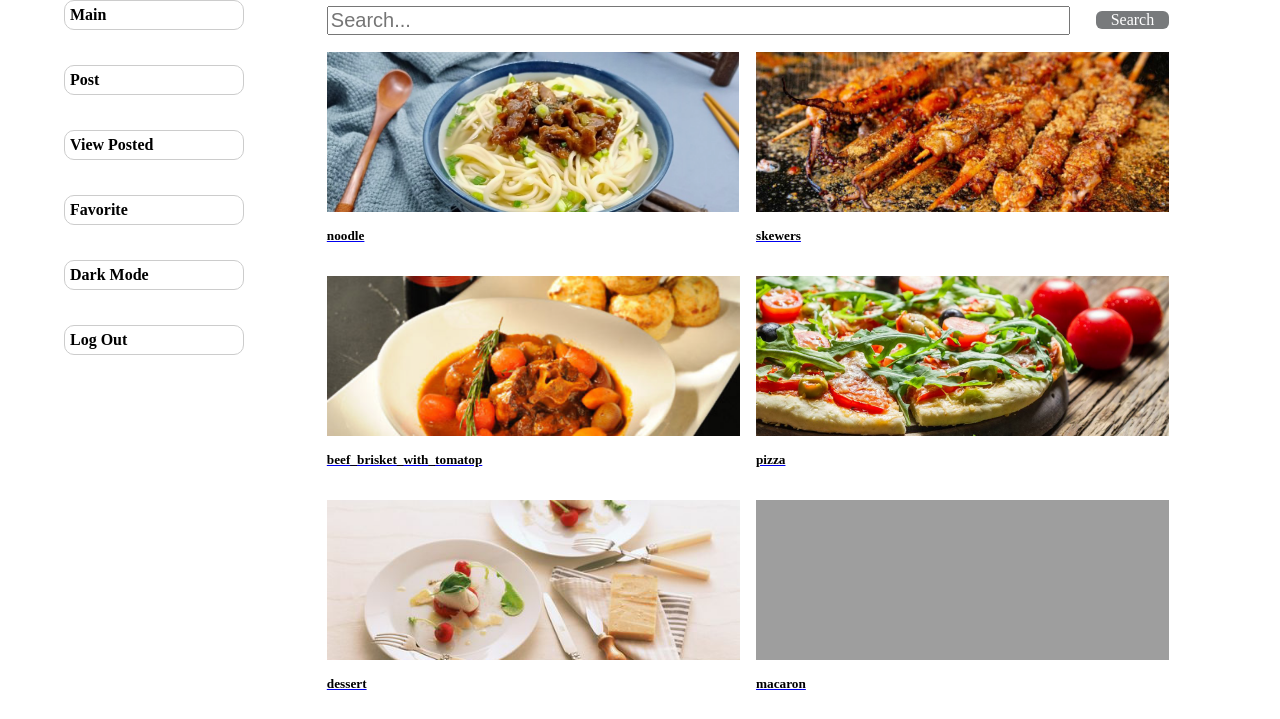
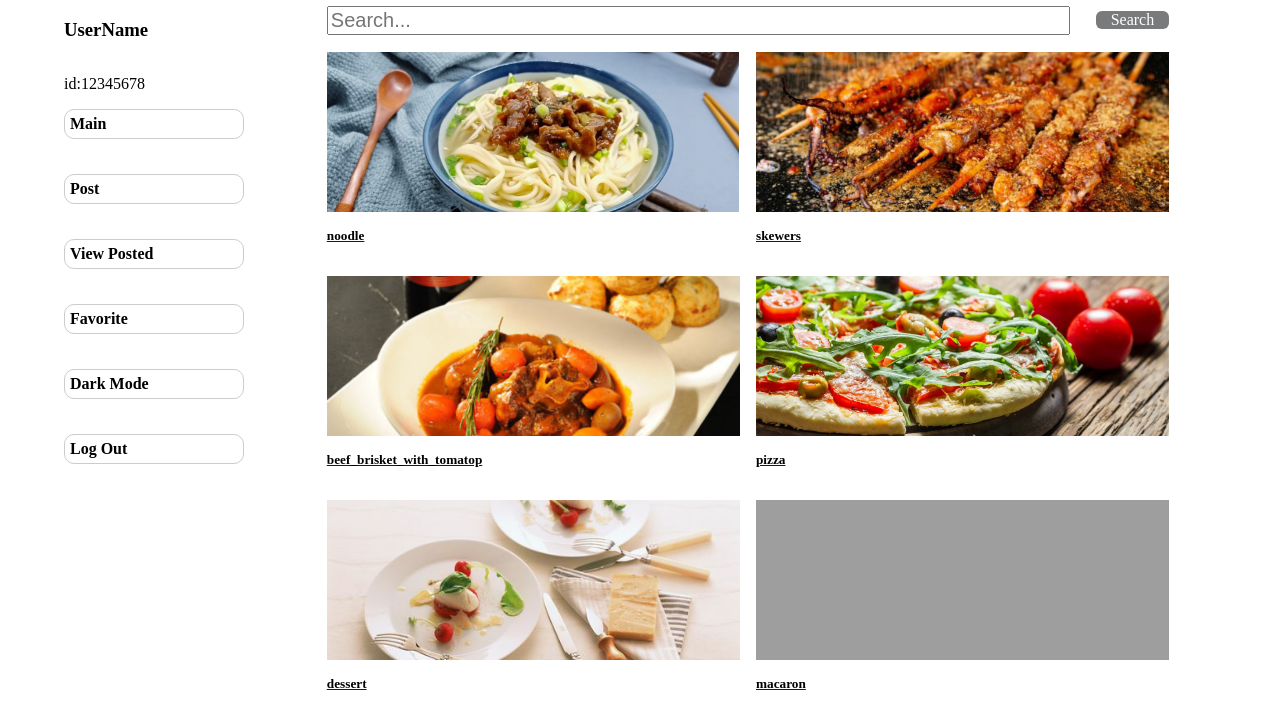
Before and after one commit to Lzyyy12/COMP3019J-Group11, a Flask app: page / in a window 1280 px wide. Shown: the part 136-855 px from the top of the page. Run offline with Flask 3, Linux system fonts and the light colour scheme; the visitor is signed in with stand-in values (Sample User, id 1); data comes from the database, SQL or seed files in the repository; parts of the project's set-up code (start-up, migrations or seed data) failed here and were passed over; some libraries are stand-ins or nearby versions.

Commit message:
modify username

```diff
--- a/Recipe Web/apps/templates/index.html
+++ b/Recipe Web/apps/templates/index.html
@@ -53,6 +53,8 @@
         <div class="tags-container">
           <div class="tags-list">
             {% if islogin %}
+            <h3 class="User">UserName</h3>
+            <p class="id"> id:12345678</p>
             <a href="./api/get_recipe?type=all" target="mainframe" class="main" onclick="showNavLinks()">Main</a>
             <a href="./api/add_recipe" target="mainframe" class="post" onclick="hideNavLinks()">Post</a>
             <a href="./api/get_posted_recipe" target="mainframe" class="user" onclick="showNavLinks()">View Posted</a>
```
